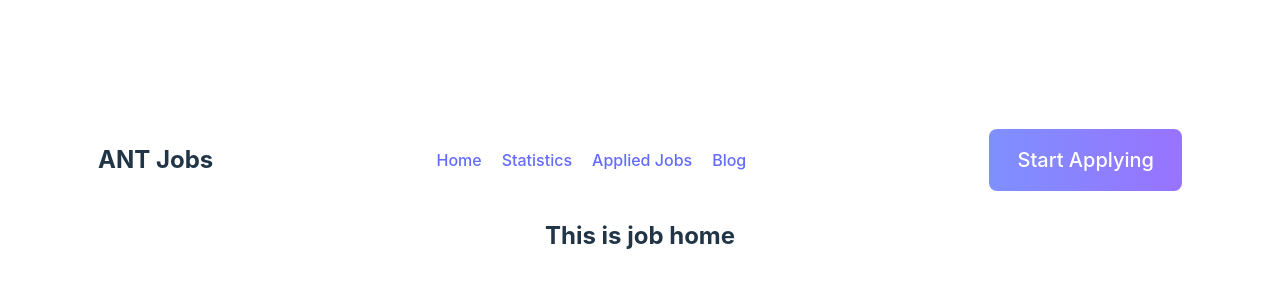
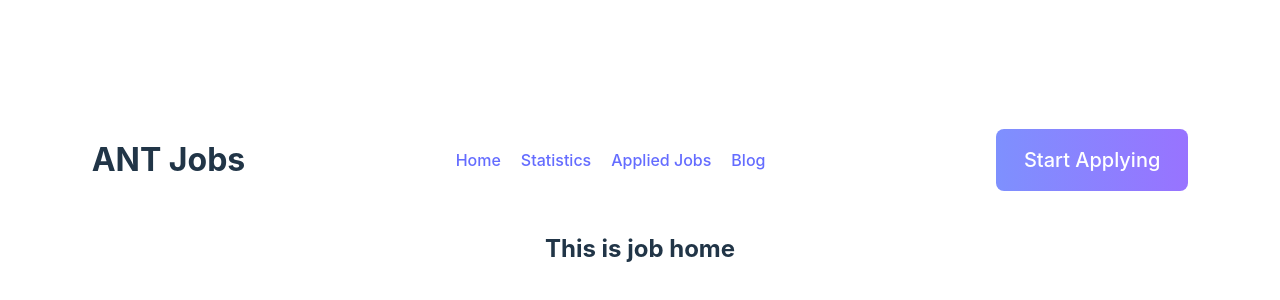
Before and after one commit to adittacse/ant-jobs, a React (Vite) app: page / in a window 1280 px wide. Shown: the part 202-502 px from the top of the page. Built offline with nearby package versions, Linux system fonts and the light colour scheme.

Commit message:
header design updtaed

```diff
--- a/src/components/Header/Header.css
+++ b/src/components/Header/Header.css
@@ -3,6 +3,10 @@
     justify-content: space-around;
     align-items: center;
     margin: 0 auto;
+}
+
+.site-title {
+    font-size: 32px;
 }
 
 nav {
```
